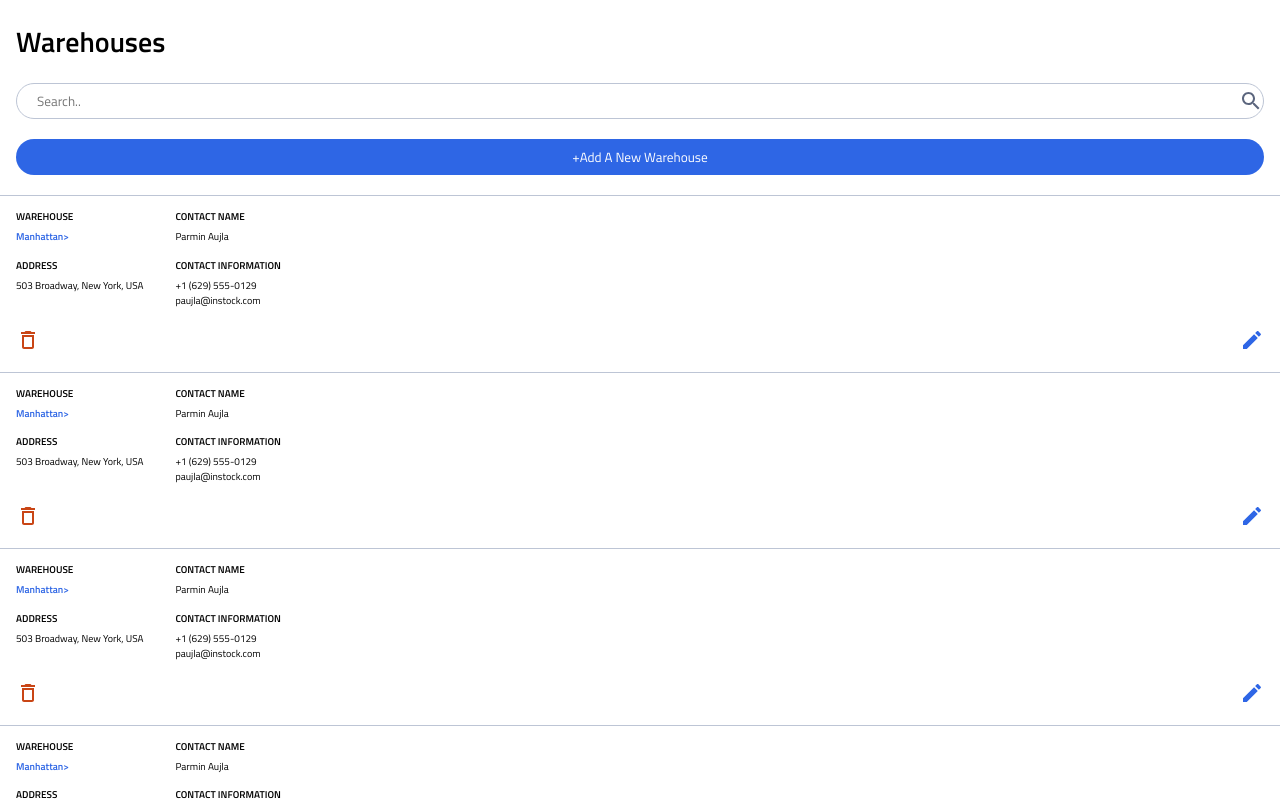
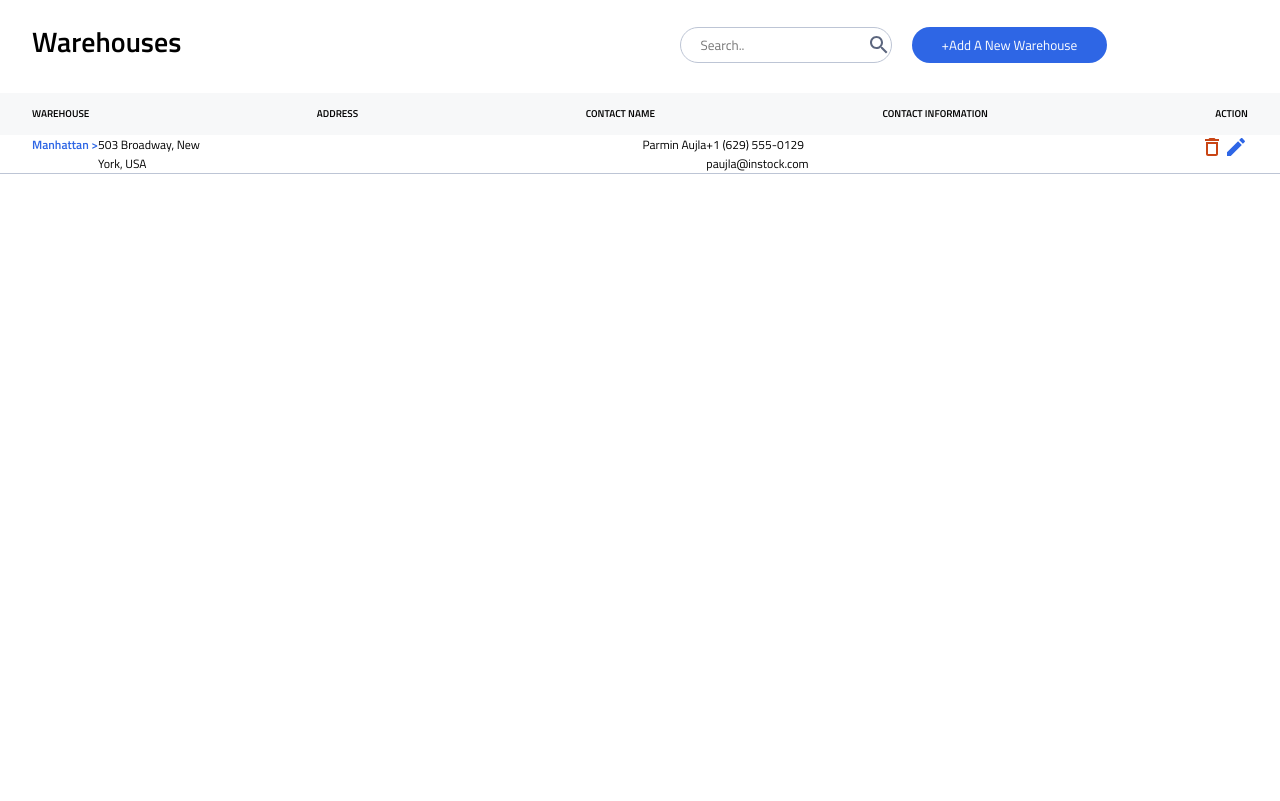
Before and after one commit to merinekh/siar-instock-client, a React (Create React App) app: page / in a window 1280 px wide. Shown: the top 801 px of the page. Built offline with nearby package versions, Linux system fonts and the light colour scheme.

Commit message:
Added styling for tablet view

```diff
--- a/src/components/WarehouseList/WarehouseList.js
+++ b/src/components/WarehouseList/WarehouseList.js
@@ -2,21 +2,31 @@ import { Link } from "react-router-dom";
 import WarehouseListItems from "../WarehouseListItems/WarehouseListItems";
 import "./WarehouseList.scss";
 const WarehouseList = () => {
-
-
   return (
     <Link to="/">
       <section className="warehouses">
+        <div className="warehouses__tablet">
           <h1 className="warehouses__title">Warehouses</h1>
           <form className="warehouses__form">
-          <label >
-            <input type="text" placeholder="Search.." className="warehouses__input"></input>
+            <label>
+              <input
+                type="text"
+                placeholder="Search.."
+                className="warehouses__input"
+              ></input>
             </label>
-          <label >
-            <input type="button" value='+Add A New Warehouse' className="warehouses__button"></input>
+            <label>
+              <input
+                type="button"
+                value="+Add A New Warehouse"
+                className="warehouses__button"
+              ></input>
             </label>
           </form>
+        </div>
+        <main>
           <WarehouseListItems />
+        </main>
       </section>
     </Link>
   );
--- a/src/components/WarehouseList/WarehouseList.scss
+++ b/src/components/WarehouseList/WarehouseList.scss
@@ -8,16 +8,38 @@ a {
   color: black;
 }
 .warehouses {
+  &__tablet {
+    @include tablet {
+      display: flex;
+      align-items: flex-end;
+      justify-content: space-between;
+      padding: 0 3.2rem;
+      margin-bottom: 1rem;
+    }
+  }
   &__form {
     display: flex;
     flex-direction: column;
     border-bottom: 0.1rem solid $cloud;
     padding: 0 1.6rem;
-  }
 
-  &__title {
+    @include tablet {
+      flex-direction: row;
+      border-bottom: 0;
+      padding: 0;
+      flex-grow: 1;
+      justify-content: center;
+    }
+}
+
+&__title {
     font-size: $fontMobile-h1;
     margin: 2rem 1.6rem;
+
+    @include tablet{
+        flex-grow: 1;
+        margin-left: 0;
+    }
   }
 
   &__input,
@@ -32,12 +54,20 @@ a {
     background-position-y: center;
     margin-bottom: 2rem;
     border: 0.1rem solid $cloud;
-  }
 
-  &__button {
+ @include tablet{
+    margin-right: 2rem;
+ }
+}
+
+&__button {
     border: none;
     color: white;
     background-color: $instock-Indigo;
     margin-bottom: 2rem;
+
+    @include tablet {
+        margin-left: 2rem;
+    }
   }
 }
--- a/src/components/WarehouseListItems/WarehouseListItems.js
+++ b/src/components/WarehouseListItems/WarehouseListItems.js
@@ -10,74 +10,86 @@ const WarehouseListItems = () => {
       phone_number: "+1 (629) 555-0129",
       email: "paujla@instock.com",
     },
-    {
-      warehouse: "Manhattan",
-      address: "503 Broadway, New York, USA",
-      name: "Parmin Aujla",
-      phone_number: "+1 (629) 555-0129",
-      email: "paujla@instock.com",
-    },
-    {
-      warehouse: "Manhattan",
-      address: "503 Broadway, New York, USA",
-      name: "Parmin Aujla",
-      phone_number: "+1 (629) 555-0129",
-      email: "paujla@instock.com",
-    },
-    {
-      warehouse: "Manhattan",
-      address: "503 Broadway, New York, USA",
-      name: "Parmin Aujla",
-      phone_number: "+1 (629) 555-0129",
-      email: "paujla@instock.com",
-    },
-    {
-      warehouse: "Manhattan",
-      address: "503 Broadway, New York, USA",
-      name: "Parmin Aujla",
-      phone_number: "+1 (629) 555-0129",
-      email: "paujla@instock.com",
-    },
-    {
-      warehouse: "Manhattan",
-      address: "503 Broadway, New York, USA",
-      name: "Parmin Aujla",
-      phone_number: "+1 (629) 555-0129",
-      email: "paujla@instock.com",
-    },
-    {
-      warehouse: "Manhattan",
-      address: "503 Broadway, New York, USA",
-      name: "Parmin Aujla",
-      phone_number: "+1 (629) 555-0129",
-      email: "paujla@instock.com",
-    },
+    // {
+    //   warehouse: "Manhattan",
+    //   address: "503 Broadway, New York, USA",
+    //   name: "Parmin Aujla",
+    //   phone_number: "+1 (629) 555-0129",
+    //   email: "paujla@instock.com",
+    // },
+    // {
+    //   warehouse: "Manhattan",
+    //   address: "503 Broadway, New York, USA",
+    //   name: "Parmin Aujla",
+    //   phone_number: "+1 (629) 555-0129",
+    //   email: "paujla@instock.com",
+    // },
+    // {
+    //   warehouse: "Manhattan",
+    //   address: "503 Broadway, New York, USA",
+    //   name: "Parmin Aujla",
+    //   phone_number: "+1 (629) 555-0129",
+    //   email: "paujla@instock.com",
+    // },
+    // {
+    //   warehouse: "Manhattan",
+    //   address: "503 Broadway, New York, USA",
+    //   name: "Parmin Aujla",
+    //   phone_number: "+1 (629) 555-0129",
+    //   email: "paujla@instock.com",
+    // },
+    // {
+    //   warehouse: "Manhattan",
+    //   address: "503 Broadway, New York, USA",
+    //   name: "Parmin Aujla",
+    //   phone_number: "+1 (629) 555-0129",
+    //   email: "paujla@instock.com",
+    // },
+    // {
+    //   warehouse: "Manhattan",
+    //   address: "503 Broadway, New York, USA",
+    //   name: "Parmin Aujla",
+    //   phone_number: "+1 (629) 555-0129",
+    //   email: "paujla@instock.com",
+    // },
   ];
 
   const mappedList = list.map((element) => {
     return (
       <>
         <div className="warehouse">
-          <div className="warehouse__container">
-            <div>
-              <h4>WAREHOUSE</h4>
-              <p className="warehouse__location">{element.warehouse + '>'}</p>
+          <div className="warehouse__wrapper">
+            <div className="warehouse__container">
+              <h4 className="warehouse__subtitle">WAREHOUSE</h4>
+              <p className="warehouse__location">{`${element.warehouse} >`}</p>
             </div>
-            <div>
-              <h4>ADDRESS</h4>
-              <p>{element.address}</p>
+            <div className="warehouse__container warehouse__container--address">
+              <h4 className="warehouse__subtitle">ADDRESS</h4>
+                <p className="warehouse__container__address__details">
+                  {element.address}
+                </p>
             </div>
           </div>
-          <div className="warehouse__container">
-            <div>
-              <h4>CONTACT NAME</h4>
+          <div className="warehouse__wrapper">
+            <div className="warehouse__container">
+              <h4 className="warehouse__subtitle">CONTACT NAME</h4>
               <p> {element.name}</p>
             </div>
-            <div>
-              <h4>CONTACT INFORMATION</h4>
-              <p>{element.phone_number}</p>
-              <p>{element.email}</p>
+            <div className="warehouse__container">
+              <div className="warehouse__contact">
+                <h4 className="warehouse__subtitle">CONTACT INFORMATION</h4>
+                <p>{element.phone_number}</p>
+                <p>{element.email}</p>
+              </div>
             </div>
+          </div>
+          <div className="warehouse__icons__tablet">
+            <img
+              className="warehouse__icons__tablet--delete"
+              src={deleteIcon}
+              alt="delete"
+            ></img>
+            <img className="warehouse__icons__tablet--edit" src={editIcon} alt="edit"></img>
           </div>
         </div>
         <div className="warehouse__icons">
@@ -92,6 +104,17 @@ const WarehouseListItems = () => {
     );
   });
 
-  return <div>{mappedList}</div>;
+  return (
+    <>
+      <div className="warehouse__tablet">
+        <h4 className="warehouse__tablet__subtitle">WAREHOUSE</h4>
+        <h4 className="warehouse__tablet__subtitle">ADDRESS</h4>
+        <h4 className="warehouse__tablet__subtitle">CONTACT NAME</h4>
+        <h4 className="warehouse__tablet__subtitle">CONTACT INFORMATION</h4>
+        <h4 className="warehouse__tablet__subtitle">ACTION</h4>
+      </div>
+      {mappedList}
+    </>
+  );
 };
 export default WarehouseListItems;
--- a/src/components/WarehouseListItems/WarehouseListItems.scss
+++ b/src/components/WarehouseListItems/WarehouseListItems.scss
@@ -1,26 +1,101 @@
 @use "../../styles/partials/variables" as *;
+@use "../../styles/partials/mixins" as *;
 
+p {
+  margin: 0;
+  @include tablet {
+    font-size: 1.2rem;
+  }
+}
 .warehouse {
   display: flex;
-  p {
-    margin: 0;
+  justify-content: space-between;
+
+  @include tablet {
+    padding: 0 3.2rem;
+    border-bottom: 0.1rem solid $cloud;
   }
-  h4 {
-    margin-bottom: 0.5rem;
+  &__wrapper {
+    @include tablet {
+      display: flex;
+    }
   }
   &__container {
     padding: 0 1.6rem;
+
+    @include tablet {
+      padding: 0;
+      display: flex;
+      flex-direction: column;
     }
-&__location{
+
+    &--address {
+      @include tablet {
+        width: 50%;
+      }
+    }
+  }
+
+  &__subtitle {
+    margin-bottom: 0.5rem;
+
+    @include tablet {
+      display: none;
+      font-size: 1.2rem;
+      font-weight: 400;
+    }
+  }
+  &__location {
     color: $instock-Indigo;
     font-weight: 600;
+    @include tablet {
+    }
   }
 
-    &__icons{
+  &__items {
+    @include tablet {
+      width: 20%;
+    }
+  }
+
+  &__contact {
+    @include tablet {
+      display: flex;
+      flex-direction: column;
+    }
+  }
+
+  &__icons {
     display: flex;
     justify-content: space-between;
     padding: 0 1.6rem 2rem 1.6rem;
     margin-top: 2rem;
     border-bottom: 0.1rem solid $cloud;
+
+    @include tablet {
+      display: none;
     }
   }
+
+  &__icons__tablet {
+    display: none;
+
+    @include tablet {
+      display: block;
+    }
+  }
+}
+
+.warehouse__tablet {
+  display: none;
+  @include tablet {
+    display: flex;
+    padding: 0 3.2rem;
+    justify-content: space-between;
+    background-color: $lightGrey;
+  }
+  &__tablet__subtitle {
+    @include tablet {
+    }
+  }
+}
--- a/src/styles/partials/_mixins.scss
+++ b/src/styles/partials/_mixins.scss
@@ -15,4 +15,6 @@
   border-radius: 2rem;
   height: 3.6rem;
   font-family: 'Titillium';
+
+
 }
```
Lines whose indentation alone changed are shown as unchanged.
